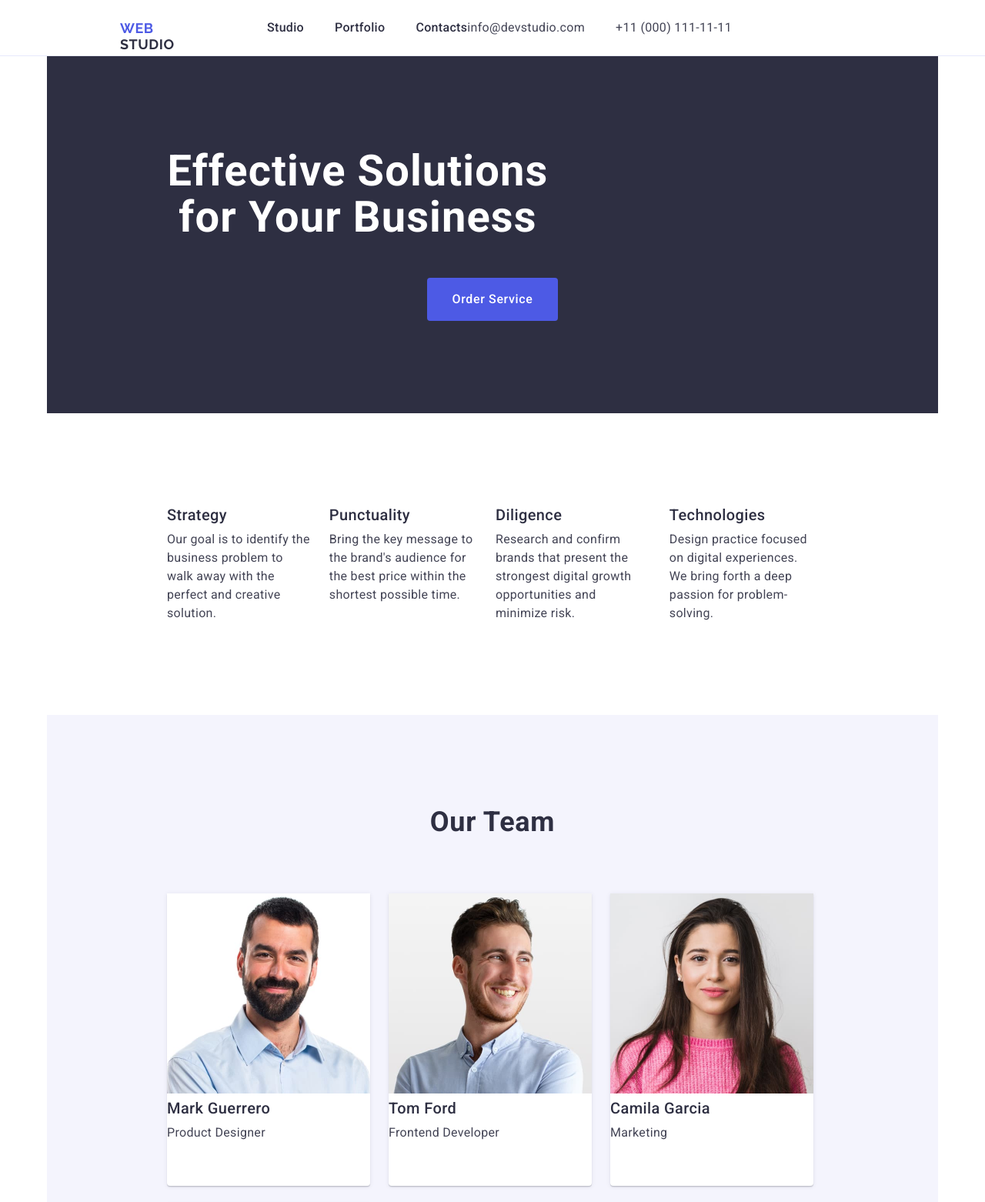
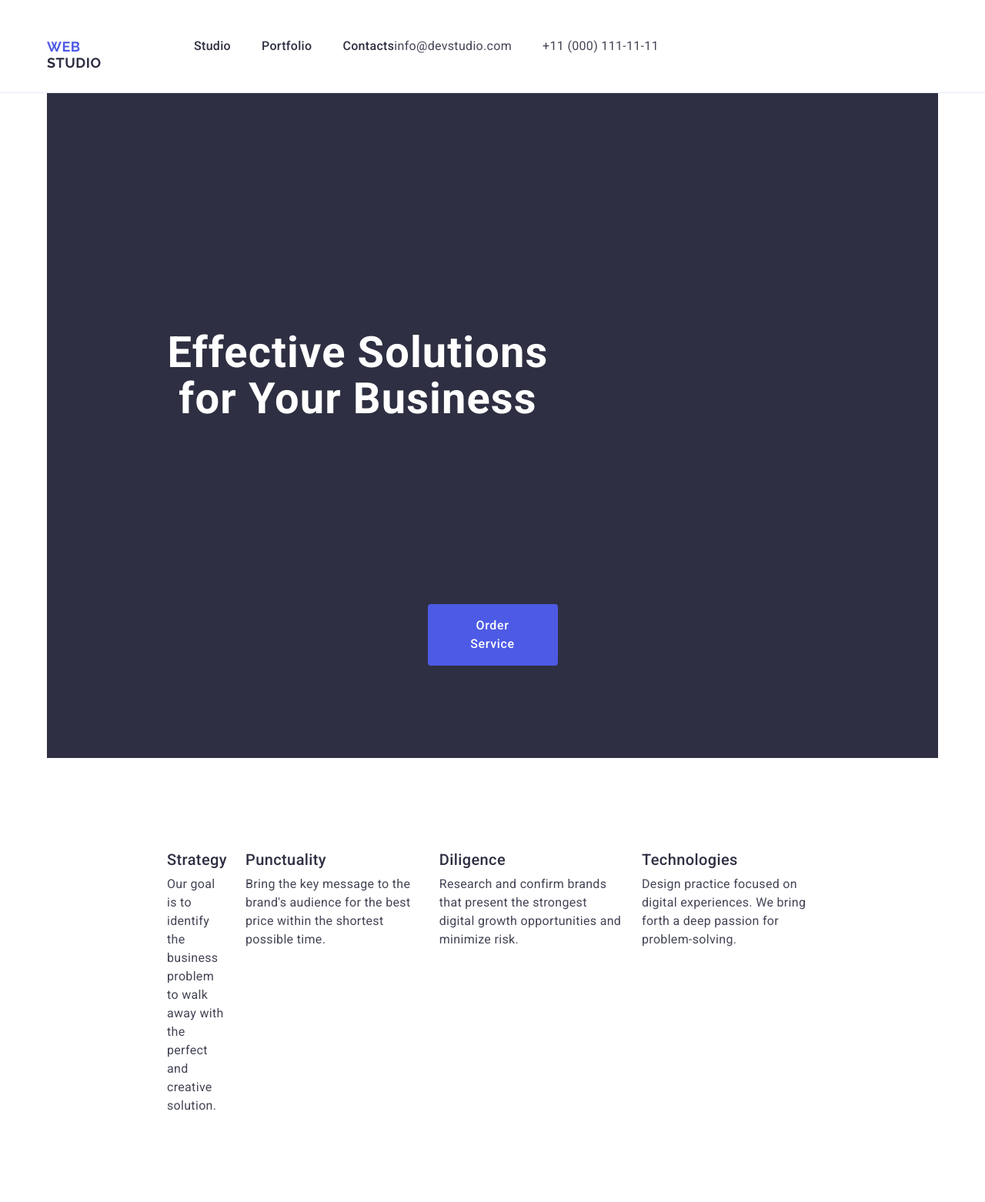
Before and after one commit to sonja-plgdd/goit-markup-hw-03, a plain HTML site: page index.html in a window 1280 px wide. Shown: the top 1562 px of the page at 77% size. Drawn offline with nearby package versions, Linux system fonts and the light colour scheme.

Commit message:
first fixes

```diff
--- a/css/styles.css
+++ b/css/styles.css
@@ -19,7 +19,13 @@ body {
     justify-content: center;
 }
 
-header {
+.header-container {
+    display: flex;
+    width: 1158px;
+    margin: 0 auto;
+}
+
+.page-header {
     display: flex;
     border-bottom: 1px solid #E7E9FC;
     width: 100%;
@@ -52,7 +58,7 @@ header {
     color: #2e2f42;
 }
 
-nav {
+.page-nav {
     display: flex;
     align-items: center;
     flex-direction: row;
@@ -62,6 +68,7 @@ nav {
 .navigation-list {
     display: flex;
     gap: 40px;
+    padding: 24px 0;
 }
 
 .navigation-list .link {
@@ -120,11 +127,13 @@ section {
     text-align: center;
     color: #ffffff;
     margin-bottom: 48px;
+    padding: 188px 0;
     display: block;
     max-width: 496px;
 }
 
 .button {
+    max-width: 169px;
     background: #4d5ae5;
     font-family: "Roboto", sans-serif;
     font-weight: 500;
@@ -164,6 +173,10 @@ section {
     gap: 24px;
 }
 
+.about-list {
+    width: calc((100% - 72px) / 4)
+}
+
 .section-title {
     font-weight: 700;
     font-size: 36px;
@@ -180,11 +193,12 @@ section {
 
 .small-title {
     font-weight: 500;
-        font-size: 20px;
-        line-height: 1.2;
-        letter-spacing: 0.02em;
-        color: #2e2f42;
-        text-transform: capitalize;
+    font-size: 20px;
+    line-height: 1.2;
+    letter-spacing: 0.02em;
+    color: #2e2f42;
+    text-transform: capitalize;
+    margin-bottom: 8px;
 }
 
 .team-section {
@@ -192,10 +206,30 @@ section {
 
 }
 
+.memb-name {
+    font-weight: 500;
+    font-size: 20px;
+    line-height: 1.2;
+    letter-spacing: 0.02em;
+    color: #2e2f42;
+    text-transform: capitalize;
+    margin-bottom: 8px;
+    text-align: center;
+}
+
 .team-list {
     display: flex;
     flex-wrap: wrap;
     gap: 24px;
+    width: calc((100% - 72px) / 4);
+}
+
+.text-memb {
+    font-size: 16px;
+    line-height: 1.5;
+    letter-spacing: 0.02em;
+    color: #434455;
+    text-align: center;
 }
 
 .list {
@@ -209,6 +243,7 @@ section {
 
 .list img {
     object-fit: cover;
+    margin-bottom: 32px;
 }
 
 .member-info {
@@ -216,6 +251,7 @@ section {
     flex-direction: column;
     justify-content: center;
     align-content: center;
+    padding: 32px 0;
 }
 .portfolio-section {
     background-color: #ffffff;
@@ -234,9 +270,30 @@ ul {
 h1, h2, h3, h4, h5, h6, p {
     margin: 0;
 }
+
+img {
+    display: block;
+}
 .footer {
     background-color: #2e2f42;
+    padding-bottom: 100px;
 }
+
+.footer-logo {
+    font-family: "Raleway", sans-serif;
+    font-weight: 700;
+    font-size: 18px;
+    letter-spacing: 0.03em;
+    line-height: 1.17;
+    text-decoration: none;
+    text-transform: uppercase;
+    color: #4d5ae5;
+    display: inline-block;
+    width: 115px;
+    height: 21px;
+    margin-bottom: 16px;
+}
+
 .footer-text
 {
     color: #f4f4fd;
--- a/index.html
+++ b/index.html
@@ -22,9 +22,9 @@
   </head>
 
   <body>
-    <header>
-      <div class="container">
-        <nav>
+    <header class="page-header">
+      <div class="header-container">
+        <nav class="page-nav">
           <a class="logo" href="./index.html">
             Web
             <span class="logo-studio-header"> Studio </span></a
@@ -61,7 +61,7 @@
         <div class="container">
           <h2 class="visually-hidden"></h2>
           <ul class="about">
-            <li>
+            <li class="about-list">
               <h3 class="small-title">Strategy</h3>
               <p class="text">
                 Our goal is to identify the business problem to walk away with
@@ -105,8 +105,8 @@
                 height="260"
               />
               <div class="member-info">
-                <h3 class="small-title">Mark Guerrero</h3>
-                <p class="text">Product Designer</p>
+                <h3 class="memb-name">Mark Guerrero</h3>
+                <p class="text-memb">Product Designer</p>
               </div>
             </li>
             <li class="list">
@@ -116,8 +116,10 @@
                 width="264"
                 height="260"
               />
-              <h3 class="small-title">Tom Ford</h3>
-              <p class="text">Frontend Developer</p>
+              <div class="member-info">
+                <h3 class="memb-name">Tom Ford</h3>
+                <p class="text-memb">Frontend Developer</p>
+              </div>
             </li>
             <li class="list">
               <img
@@ -126,8 +128,10 @@
                 width="264"
                 height="260"
               />
-              <h3 class="small-title">Camila Garcia</h3>
-              <p class="text">Marketing</p>
+              <div class="member-info">
+                <h3 class="memb-name">Camila Garcia</h3>
+                <p class="text-memb">Marketing</p>
+              </div>
             </li>
             <li class="list">
               <img
@@ -136,8 +140,10 @@
                 width="264"
                 height="260"
               />
-              <h3 class="small-title">Daniel Wilson</h3>
-              <p class="text">UI Designer</p>
+              <div class="member-info">
+                <h3 class="memb-name">Daniel Wilson</h3>
+                <p class="text-memb">UI Designer</p>
+              </div>
             </li>
           </ul>
         </div>
@@ -213,7 +219,7 @@
     </main>
     <footer class="footer">
       <div class="container">
-        <a href="./index.html" class="logo"
+        <a href="./index.html" class="footer-logo"
           >Web<span class="logo-studio">Studio</span></a
         >
         <p class="footer-text">
```
